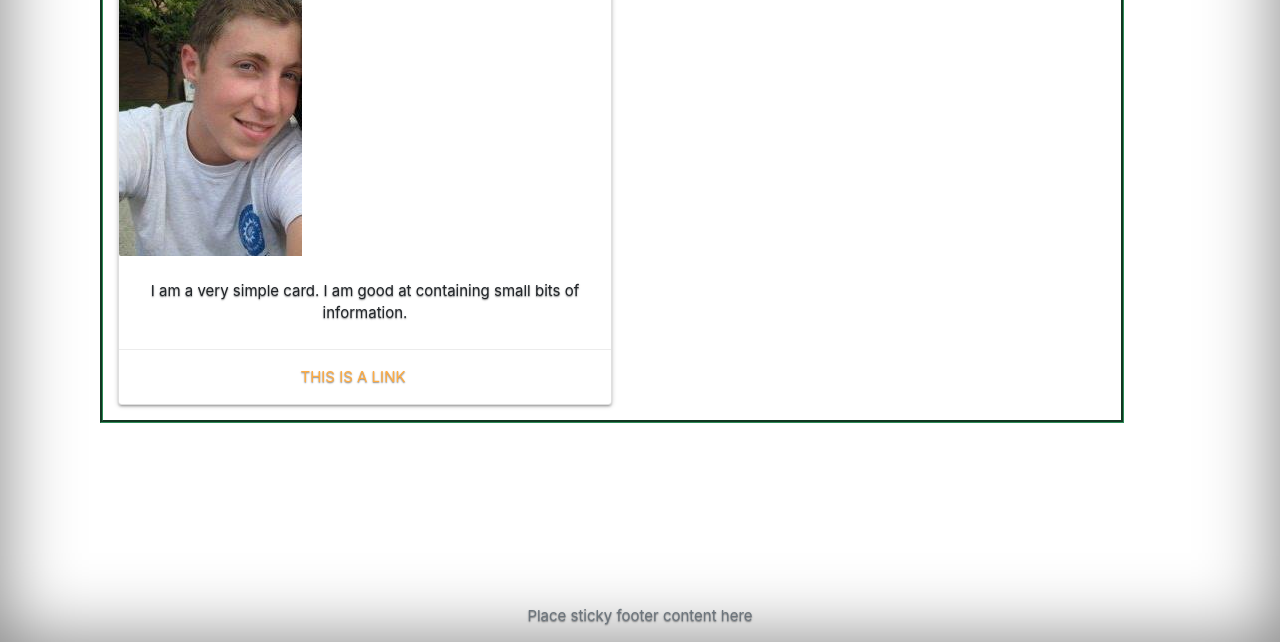
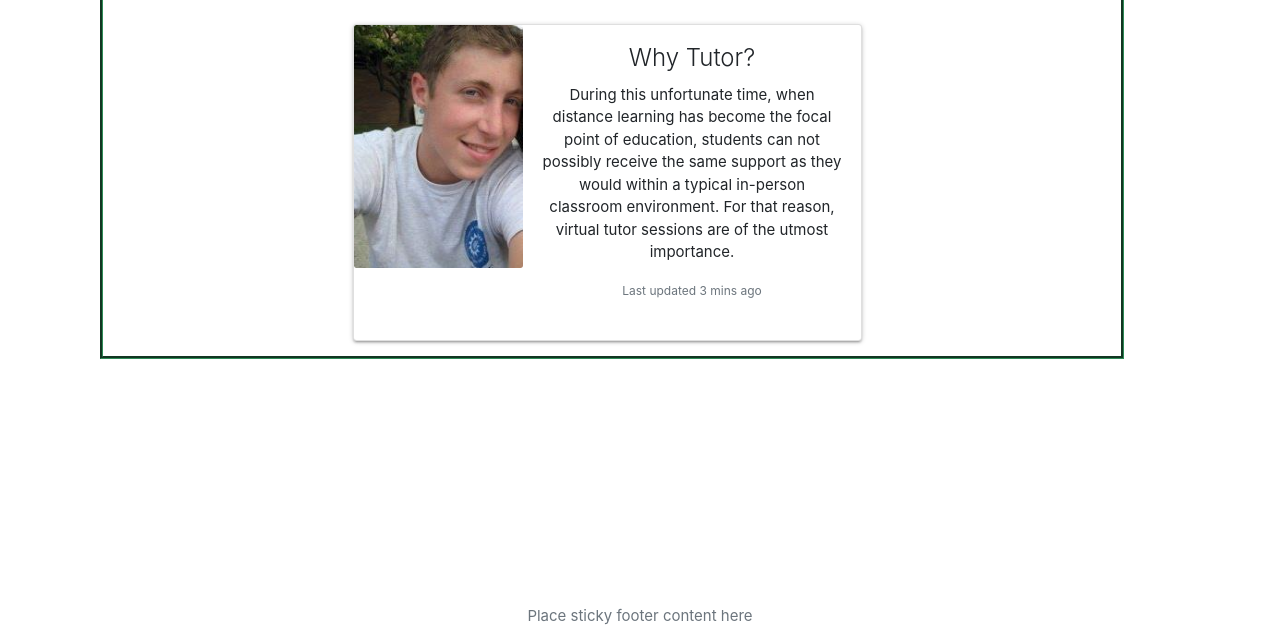
Before and after one commit to miike7687/haber_tutor, a website: page profile.html in a window 1280 px wide. Shown: the part 158-800 px from the top of the page. Drawn offline with nearby package versions, Linux system fonts and the light colour scheme.

Commit message:
Added a card

```diff
--- a/profile.html
+++ b/profile.html
@@ -33,20 +33,28 @@
     </nav>
     <div class="page-container">
       <h1>Mr. Haber's Educational Credentials</h1>
-      <div class="col s12 m7">
-        <div class="card horizontal">
-          <div class="card-image">
-            <img src="images/Headshot2.jpg" />
+      <div class="card mb-3" style="max-width: 540px">
+        <div class="row no-gutters">
+          <div class="col-md-4">
+            <img
+              src="images/Headshot2.jpg"
+              class="card-img"
+              alt="Mr. Haber's Headshot"
+            />
           </div>
-          <div class="card-stacked">
-            <div class="card-content">
-              <p>
-                I am a very simple card. I am good at containing small bits of
-                information.
+          <div class="col-md-8">
+            <div class="card-body">
+              <h5 class="card-title">Why Tutor?</h5>
+              <p class="card-text">
+                During this unfortunate time, when distance learning has become
+                the focal point of education, students can not possibly receive
+                the same support as they would within a typical in-person
+                classroom environment. For that reason, virtual tutor sessions
+                are of the utmost importance.
               </p>
-            </div>
-            <div class="card-action">
-              <a href="#">This is a link</a>
+              <p class="card-text">
+                <small class="text-muted">Last updated 3 mins ago</small>
+              </p>
             </div>
           </div>
         </div>
--- a/styles.css
+++ b/styles.css
@@ -108,13 +108,17 @@ h3 {
   font-weight: bold;
 }
 
-body {
+#profile-card {
+  text-align: center;
+  align-content: center;
+}
+/* body {
   display: -ms-flexbox;
   display: flex;
   color: #fff;
   text-shadow: 0 0.05rem 0.1rem rgba(0, 0, 0, 0.5);
   box-shadow: inset 0 0 5rem rgba(0, 0, 0, 0.5);
-}
+} */
 
 div {
   display: block;
@@ -148,3 +152,8 @@ main {
   border-style: groove;
   border-color: seagreen;
 }
+
+.card {
+  margin-top: 40px;
+  margin-left: 250px;
+}
```
